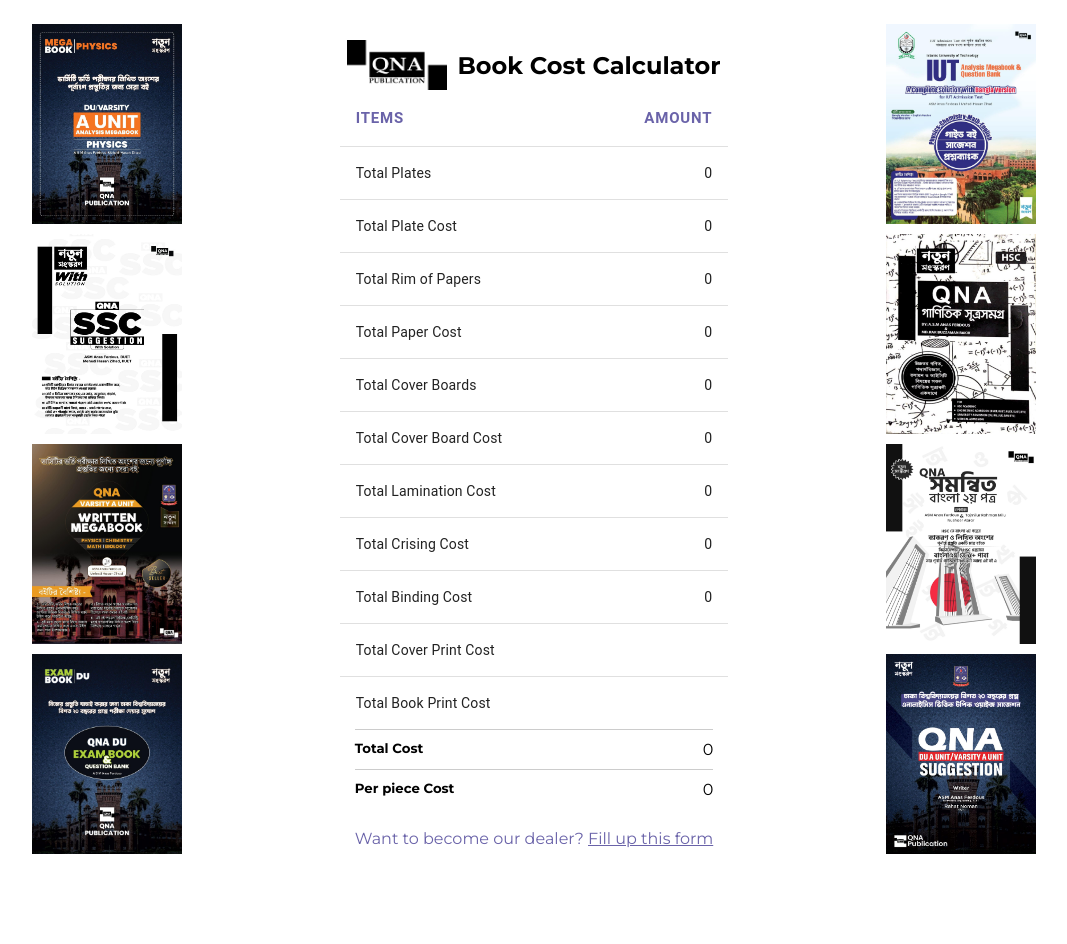
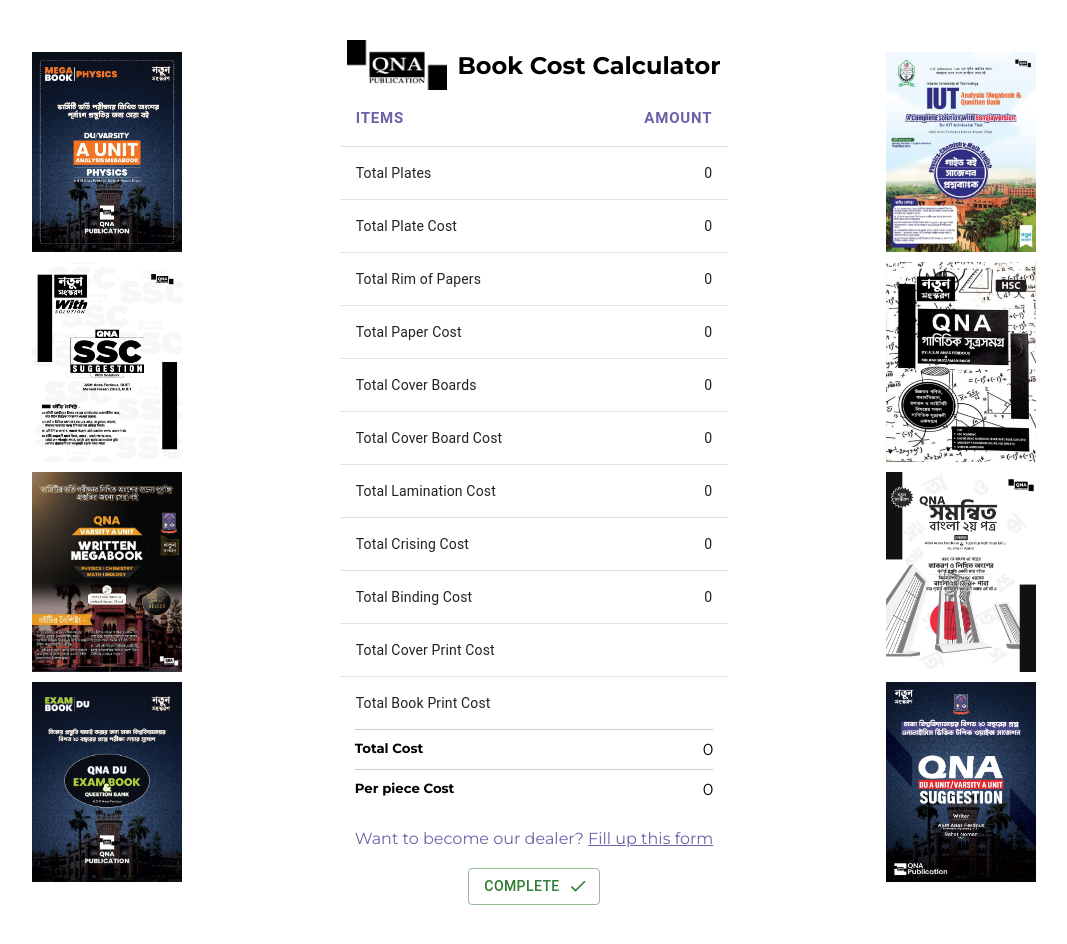
Before and after one commit to arifulhasantotul/client_calculator_app, a Next.js app: page /output in a window 1280 px wide. Shown: the whole page, without its empty margins (106-1173 px from the left). Before the commit the page ends 888 px from the top, so only its background shows below. Built offline with nearby package versions, Linux system fonts and the light colour scheme.

Commit message:
parse float adding

```diff
--- a/components/CalculatorInput/CalculatorInput.js
+++ b/components/CalculatorInput/CalculatorInput.js
@@ -41,7 +41,10 @@
 
   const handleChange = (e) => {
     const { name, value } = e.target;
-    setCalcInput((prev) => ({ ...prev, [name]: value ? parseInt(value) : 0 }));
+    setCalcInput((prev) => ({
+      ...prev,
+      [name]: value ? parseFloat(value) : 0,
+    }));
   };
 
   const checkValidation = (e) => {
--- a/components/CalculatorOutput/CalculatorOutput.js
+++ b/components/CalculatorOutput/CalculatorOutput.js
@@ -1,6 +1,7 @@
 import qna from "@/public/qna_logo.png";
 import styles from "@/styles/CalculatorOutput.module.css";
 import {
+  Button,
   Table,
   TableBody,
   TableCell,
@@ -9,10 +10,13 @@
   TableRow,
 } from "@mui/material";
 import Image from "next/image";
+import { useRouter } from "next/router";
 import { useEffect, useState } from "react";
+import { MdCheck } from "react-icons/md";
 import { totalCostCalculate } from "./formulas";
 
 const CalculatorOutput = () => {
+  const router = useRouter();
   const initialInput = {
     edition: "",
     copies: "",
@@ -43,8 +47,30 @@
     perPieceCost: 0,
   });
 
-  const goToForm = () => {
-    window.location.href = "https://forms.gle/CkabbkoTVSpiEE887";
+  const handleComplete = async () => {
+    try {
+      localStorage.removeItem("calculatorInput");
+      setCalcInput(initialInput);
+      setFinalOutput({
+        totalPlates: 0,
+        totalPlateCost: 0,
+        totalRimOfPapers: 0,
+        totalPaperCost: 0,
+        totalCoverBoards: 0,
+        totalCoverBoardCost: 0,
+        totalLaminationCost: 0,
+        totalCrisingCost: 0,
+        totalBookBindingCost: 0,
+        totalCost: 0,
+        perPieceCost: 0,
+      });
+      router.push("/");
+    } catch (err) {
+      console.log(
+        "🚀 ~ file: CalculatorOutput.js:69 ~ handleComplete ~ err:",
+        err
+      );
+    }
   };
 
   useEffect(() => {
@@ -227,6 +253,23 @@
               <u>Fill up this form</u>
             </a>
           </p>
+          <div
+            style={{
+              display: "flex",
+              justifyContent: "center",
+              marginTop: "20px",
+            }}
+          >
+            <Button
+              variant="outlined"
+              color="success"
+              endIcon={<MdCheck />}
+              onClick={handleComplete}
+              title="Clear all data and go to home page"
+            >
+              Complete
+            </Button>
+          </div>
         </div>
       </div>
     </div>
```
